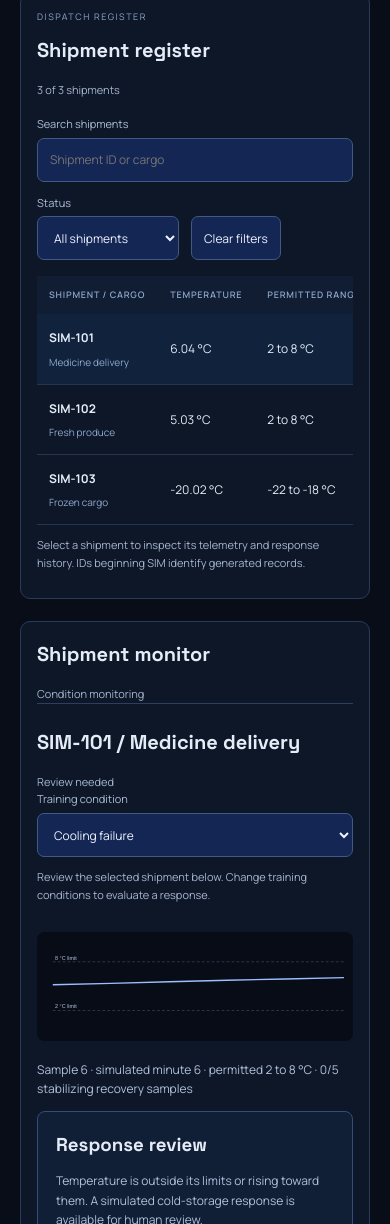
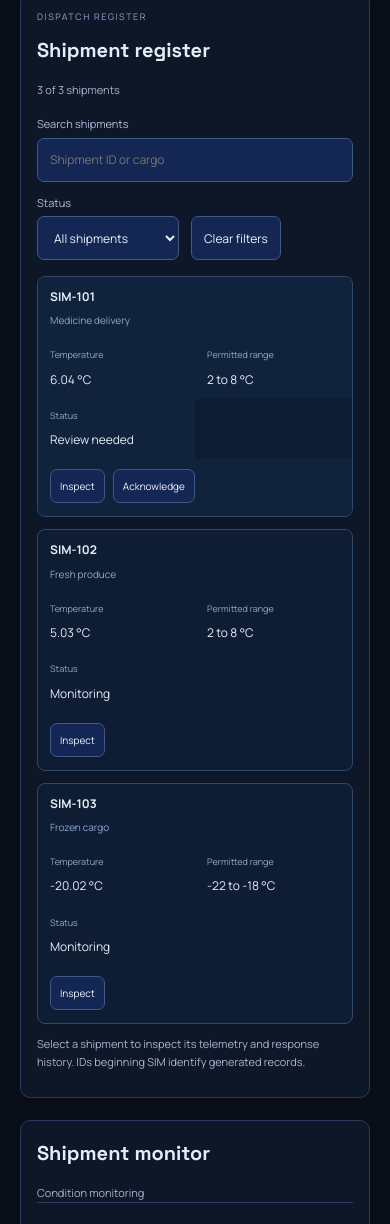
Before and after one commit to dilipna/axon-fde, a plain HTML site: page site/index.html in a window 390 px wide. Shown: the part 1071-2295 px from the top of the page. Drawn offline with Linux system fonts and the light colour scheme.

Commit message:
Keep shipment actions visible on mobile and update scope assertion

```diff
--- a/apps/control_tower/live.css
+++ b/apps/control_tower/live.css
@@ -629,3 +629,56 @@
   width: 100%;
   max-width: 100%;
 }
+
+/* Turn dense register rows into complete, readable shipment cards on narrow views. */
+@media (max-width: 1000px) {
+  .axon-table {
+    min-width: 0;
+  }
+  .axon-table thead {
+    display: none;
+  }
+  .axon-table tbody {
+    display: grid;
+    gap: 12px;
+  }
+  .axon-table tr {
+    display: grid;
+    grid-template-columns: 1fr 1fr;
+    background: #0e1d33;
+    border: 1px solid #304867;
+    border-radius: 8px;
+    overflow: hidden;
+  }
+  .axon-table td {
+    display: block;
+    border: 0;
+    padding: 10px 12px;
+    min-width: 0;
+  }
+  .axon-table td:first-child,
+  .axon-table td:last-child {
+    grid-column: 1/-1;
+  }
+  .axon-table td:nth-child(2)::before {
+    content: "Temperature";
+  }
+  .axon-table td:nth-child(3)::before {
+    content: "Permitted range";
+  }
+  .axon-table td:nth-child(4)::before {
+    content: "Status";
+  }
+  .axon-table td::before {
+    display: block;
+    font-size: 9px;
+    color: #91a9cb;
+    margin-bottom: 7px;
+  }
+  .axon-table td button {
+    margin: 0 8px 3px 0;
+  }
+  .axon-table-wrap {
+    overflow: visible;
+  }
+}
--- a/site/ui/live.css
+++ b/site/ui/live.css
@@ -629,3 +629,56 @@
   width: 100%;
   max-width: 100%;
 }
+
+/* Turn dense register rows into complete, readable shipment cards on narrow views. */
+@media (max-width: 1000px) {
+  .axon-table {
+    min-width: 0;
+  }
+  .axon-table thead {
+    display: none;
+  }
+  .axon-table tbody {
+    display: grid;
+    gap: 12px;
+  }
+  .axon-table tr {
+    display: grid;
+    grid-template-columns: 1fr 1fr;
+    background: #0e1d33;
+    border: 1px solid #304867;
+    border-radius: 8px;
+    overflow: hidden;
+  }
+  .axon-table td {
+    display: block;
+    border: 0;
+    padding: 10px 12px;
+    min-width: 0;
+  }
+  .axon-table td:first-child,
+  .axon-table td:last-child {
+    grid-column: 1/-1;
+  }
+  .axon-table td:nth-child(2)::before {
+    content: "Temperature";
+  }
+  .axon-table td:nth-child(3)::before {
+    content: "Permitted range";
+  }
+  .axon-table td:nth-child(4)::before {
+    content: "Status";
+  }
+  .axon-table td::before {
+    display: block;
+    font-size: 9px;
+    color: #91a9cb;
+    margin-bottom: 7px;
+  }
+  .axon-table td button {
+    margin: 0 8px 3px 0;
+  }
+  .axon-table-wrap {
+    overflow: visible;
+  }
+}
```
Also changed, not shown: e2e/tests/workspace.spec.mjs (+3 -1 lines).
